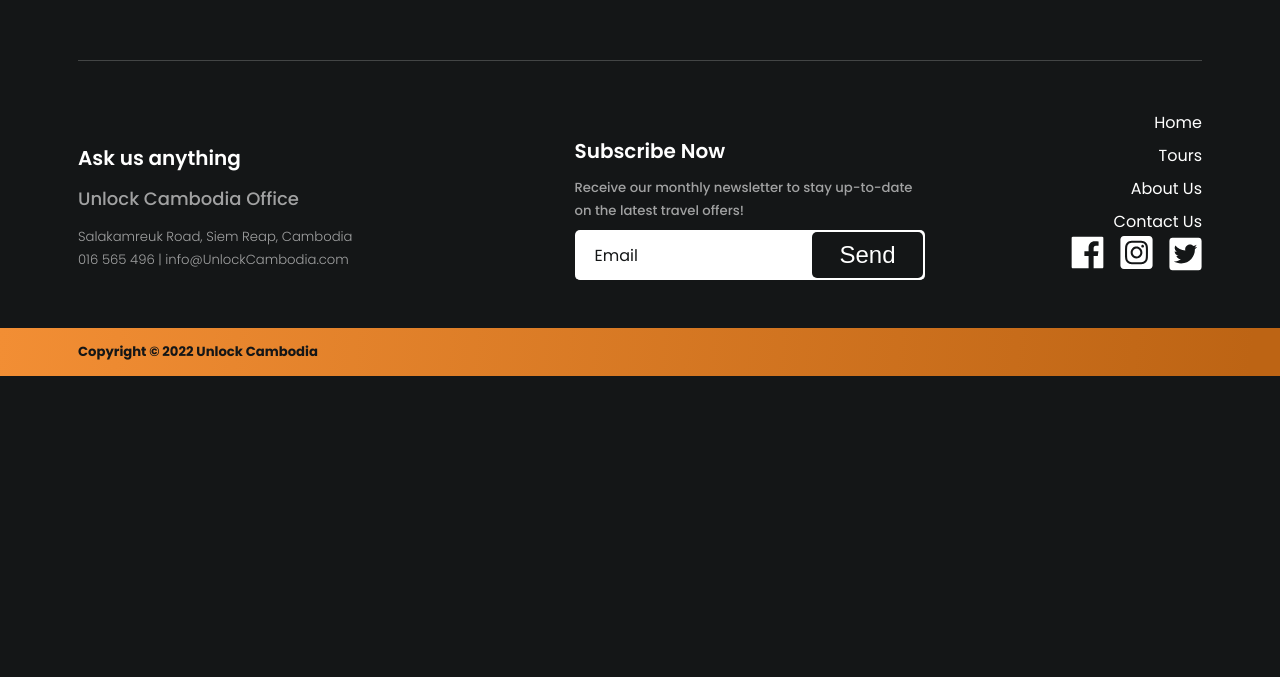
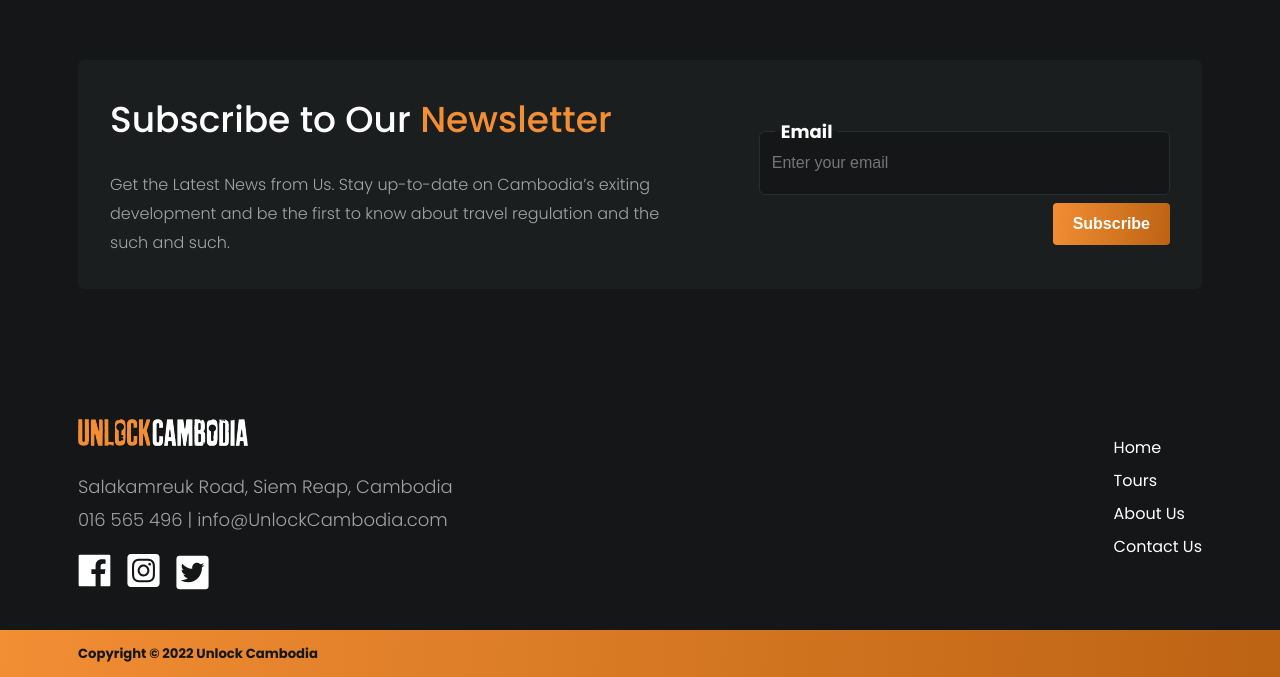
Before and after one commit to ElitistNoob/unlock-cambodia, a React (Create React App) app: page / in a window 1280 px wide. Shown: the part 2820-3497 px from the top of the page. Before the commit the page ends 3196 px from the top, so only its background shows below. Built offline with nearby package versions, Linux system fonts and the light colour scheme.

Commit message:
reworked footer

```diff
--- a/src/components/Footer.jsx
+++ b/src/components/Footer.jsx
@@ -1,47 +1,68 @@
 // Hooks
+import { useState } from "react";
 import { Link } from "react-router-dom";
 // Styles
-import { SeperatorStyled } from "./styles/Seperator.Styled";
-import styles from './styles/Footer.module.scss'
+import styles from "./styles/Footer.module.scss";
 // Assets
+import logo from "./assets/logo-light.png";
 import facebook from "./assets/Facebook-icon.svg";
 import instagram from "./assets/Instagram-icon.svg";
 import twitter from "./assets/Twitter-icon.svg";
 
 export default function Footer() {
+  const [email, setEmail] = useState("");
   const year = new Date().getFullYear();
 
   return (
     <>
-      <section className={styles.footerSection}>
-        <SeperatorStyled style={{marginBottom: "3em"}} />
-        <div className={styles.container}>
+      <section className={styles.footer}>
+        <div className={styles.formContainer}>
+          <div>
+            <h2>
+              Subscribe to Our{" "}
+              <span className="title-highlight">Newsletter</span>
+            </h2>
+            <p>
+              Get the Latest News from Us. Stay up-to-date on Cambodia’s exiting
+              development and be the first to know about travel regulation and
+              the such and such.
+            </p>
+          </div>
+          <form>
+            <div>
+              <label htmlFor="email">Email</label>
+              <input
+                name="email"
+                id="email"
+                onChange={event => setEmail(event.target.value)}
+                value={email}
+                type={"email"}
+                placeholder={"Enter your email"}
+              />
+              <button className="btn primary-btn">Subscribe</button>
+            </div>
+          </form>
+        </div>
+        <div className={styles.info}>
           <div className={styles.col1}>
-            <h4 className={styles.title}>Ask us anything</h4>
-            <p className={styles.sectionSubs}>Unlock Cambodia Office</p>
+            <img src={logo} alt="" />
             <p>
               Salakamreuk Road, Siem Reap, Cambodia <br /> 016 565 496 |
               info@UnlockCambodia.com
             </p>
+            <div className={styles.media}>
+              <Link className="social-media__icons" to="/">
+                <img src={facebook} alt="" />
+              </Link>
+              <Link className="social-media__icons" to="/">
+                <img src={instagram} alt="" />
+              </Link>
+              <Link className="social-media__icons instagram" to="/">
+                <img src={twitter} alt="" />
+              </Link>
+            </div>
           </div>
           <div className={styles.col2}>
-            <h4 className={styles.title}>Subscribe Now</h4>
-            <p>
-              Receive our monthly newsletter to stay up-to-date on the latest
-              travel offers!
-            </p>
-            <form className={styles.form}>
-              <label>
-                <input
-                  type={"email"}
-                  placeholder={"Enter your email"}
-                />
-                <span>Email</span>
-                <button>Send</button>
-              </label>
-            </form>
-          </div>
-          <div className={styles.col3}>
             <Link className="footer-nav__link" to="/Unlock-Cambodia">
               Home
             </Link>
@@ -53,17 +74,6 @@ export default function Footer() {
             </Link>
             <Link className="footer-nav__link" to="/contact-us">
               Contact Us
-            </Link>
-          </div>
-          <div className={styles.media}>
-            <Link className="social-media__icons" to="/">
-              <img src={facebook} alt="" />
-            </Link>
-            <Link className="social-media__icons" to="/">
-              <img src={instagram} alt="" />
-            </Link>
-            <Link className="social-media__icons instagram" to="/">
-              <img src={twitter} alt="" />
             </Link>
           </div>
         </div>
--- a/src/components/styles/Footer.module.scss
+++ b/src/components/styles/Footer.module.scss
@@ -1,179 +1,124 @@
-.title {
-  margin-bottom: 0.5em;
-}
-
-.footerSection {
-  text-align: center;
+.footer {
   padding: 0 1em;
   max-width: 1220px;
   width: 100%;
-  margin: 3em auto;
+  margin: 3em auto 2em;
 
   @media (min-width: 720px) {
-    // margin: 6em auto;
+    margin: 6em auto 2em;
     padding: 0 3em;
-  }
-
-  @media (min-width: 980px) {
-    text-align: left;
   }
 
   @media (min-width: 1440px) {
     padding: 0;
   }
+
+  .formContainer {
+    background-color: #1b1e1f;
+    padding: 2em;
+    margin-bottom: 3em;
+    border-radius: 6px;
+
+    @media (min-width: 980px) {
+      display: grid;
+      grid-template-columns: 3fr 2fr;
+      align-items: center;
+      gap: 2em;
     }
 
-@media (min-width: 980px) {
-  .container {
-    margin-bottom: 3em;
-    display: grid;
-    grid-template-columns: 1fr 1fr max-content;
-    grid-template-areas:
-      "info form nav"
-      "info form media";
-    justify-content: space-between;
-    align-items: center;
-
-    @media (min-width: 980px) {
-      div:nth-of-type(1) {
-        grid-area: info;
-      }
-
-      div:nth-of-type(2) {
-        grid-area: form;
-      }
-
-      div:nth-of-type(3) {
-        grid-area: nav;
-      }
-
-      div:nth-of-type(4) {
-        grid-area: media;
-      }
+    h2 {
+      margin-top: 0;
+      margin-bottom: 1.5rem;
     }
 
     p {
-      margin: 0;
+      max-width: 550px;
+      margin-bottom: 0;
+      font-size: 1rem;
     }
 
-    p:first-of-type {
+    form {
+      div {
+        display: flex;
+        flex-direction: column;
+        position: relative;
+
+        label {
+          color: var(--clr-primary-light);
+          font-weight: var(--fw-bold);
           font-size: 1.125rem;
-      font-weight: var(--fw-medium);
-      margin-bottom: 0.5em;
+          margin-left: 1rem;
+          transform: translateY(50%);
+          background: linear-gradient(180deg, #1b1e1f 50%, var(--clr-primary-dark) 50%);
+          width: fit-content;
+          padding: 0 6px;
         }
 
-    p:last-of-type {
-      font-size: 0.825rem;
+        input {
+          font-size: 1rem;
+          color: var(--clr-primary-light);
+          background-color: var(--clr-primary-dark);
+          border: 1px solid #292d2f;
+          border-radius: 6px;
+          height: 64px;
+          outline: none;
+          padding: 0.25em 0.75em;
+        }
+
+        input:focus {
+          border: 2px solid var(--clr-accent);
+        }
+
+        button {
+          display: block;
+          width: fit-content;
+          margin-inline: auto 0;
+          border-radius: 4px;
+          padding: 0.75em 1.25em;
+          border: none;
+          transition: 150ms linear;
+          cursor: pointer;
+          margin-top: 0.5em;
+          height: inherit;
+          box-shadow: none;
+
+          &::after {
+            display: none;
+          }
+        }
       }
     }
   }
 
-/* Form */
+  .info {
+    display: flex;
+    flex-direction: column;
 
-.col2 {
-  p {
-    max-width: 350px;
-    margin-bottom: 1em;
-    margin-inline: auto;
+    @media (min-width: 720px) {
+      margin-top: 8.125em;
+      flex-direction: row;
+      justify-content: space-between;
+      align-items: flex-start;
+    }
+    .col1 {
+      h2 {
+        margin-top: 0;
+      }
+      .media {
+        display: flex;
+        gap: 1em;
 
-    @media (min-width: 980px) {
-      margin-inline: unset;
+        a img {
+          width: 33px;
         }
       }
     }
 
-.form {
+    .col2 {
+      margin-top: 1em;
       display: flex;
       flex-direction: column;
-  margin-block: 2em 1.5em;
-  margin-inline: auto;
-  max-width: 350px;
-  width: 100%;
-
-  @media (min-width: 980px) {
-    margin: 0;
-  }
-
-  label {
-    position: relative;
-  }
-
-  input {
-    padding: 1em 1.125em;
-    width: 100%;
-    border-radius: 5px;
-    border: none;
-    height: 50px;
-    border-bottom: 1px solid white;
-
-    &:focus {
-      outline: none;
-    }
-
-    &::placeholder {
-      opacity: 0;
-    }
-  }
-
-  label:focus-within > span,
-  input:not(:placeholder-shown) + span {
-    color: var(--clr-primary-light);
-    transform: translateY(-50px);
-    left: 0;
-  }
-
-  span {
-    position: absolute;
-    top: 50%;
-    left: 1.25em;
-    transform: translateY(-50%);
-    color: var(--clr-primary-dark);
-    transition: 150ms linear;
-  }
-
-  button {
-    position: absolute;
-    right: 0;
-    padding: 0 1.125em;
-    background-color: var(--clr-primary-dark);
-    color: var(--clr-primary-light);
-    height: 46px;
-    margin-top: 2px;
-    margin-right: 2px;
-    border-radius: 5px;
-    font-size: var(--fs-btn);
-    font-weight: var(--fs-semi);
-    border: none;
-    transition: 150ms linear;
-    cursor: pointer;
-
-    &:hover,
-    &:focus {
-      background: var(--clr-primary-light);
-      color: var(--clr-primary-dark);
-      border: 1px solid var(--clr-primary-dark);
-      outline: none;
-    }
-  }
-}
-
-.form__subtitle {
-  font-size: 1rem;
-}
-
-/* Footer Nav */
-
-.col3 {
-  display: flex;
-  justify-content: center;
-  gap: 1em;
-
-  @media (min-width: 980px) {
-    flex-direction: column;
-    align-items: flex-end;
-    gap: 0.5em;
-    grid-area: nav;
-  }
+      grid-gap: 0.5em;
 
       a {
         color: var(--clr-primary-light);
@@ -183,27 +128,6 @@
         }
       }
     }
-
-/* Social Medias */
-
-.media {
-  display: flex;
-  justify-content: center;
-  gap: 1em;
-  margin-top: 3.125em;
-
-  @media (min-width: 980px) {
-    grid-area: media;
-    margin-top: 0;
-    justify-content: end;
-  }
-
-  a img {
-    width: 33px;
-  }
-
-  .instagram {
-    margin-top: -2px;
   }
 }
 
```
Lines whose indentation alone changed are shown as unchanged.
